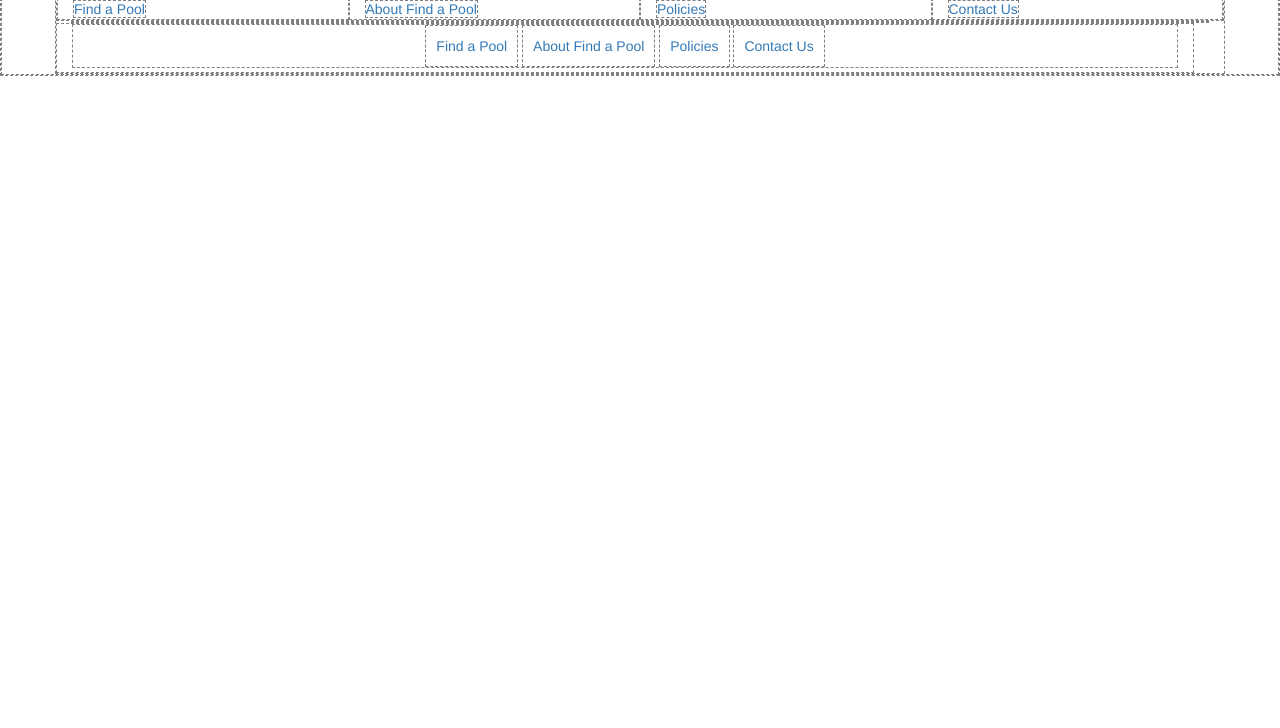
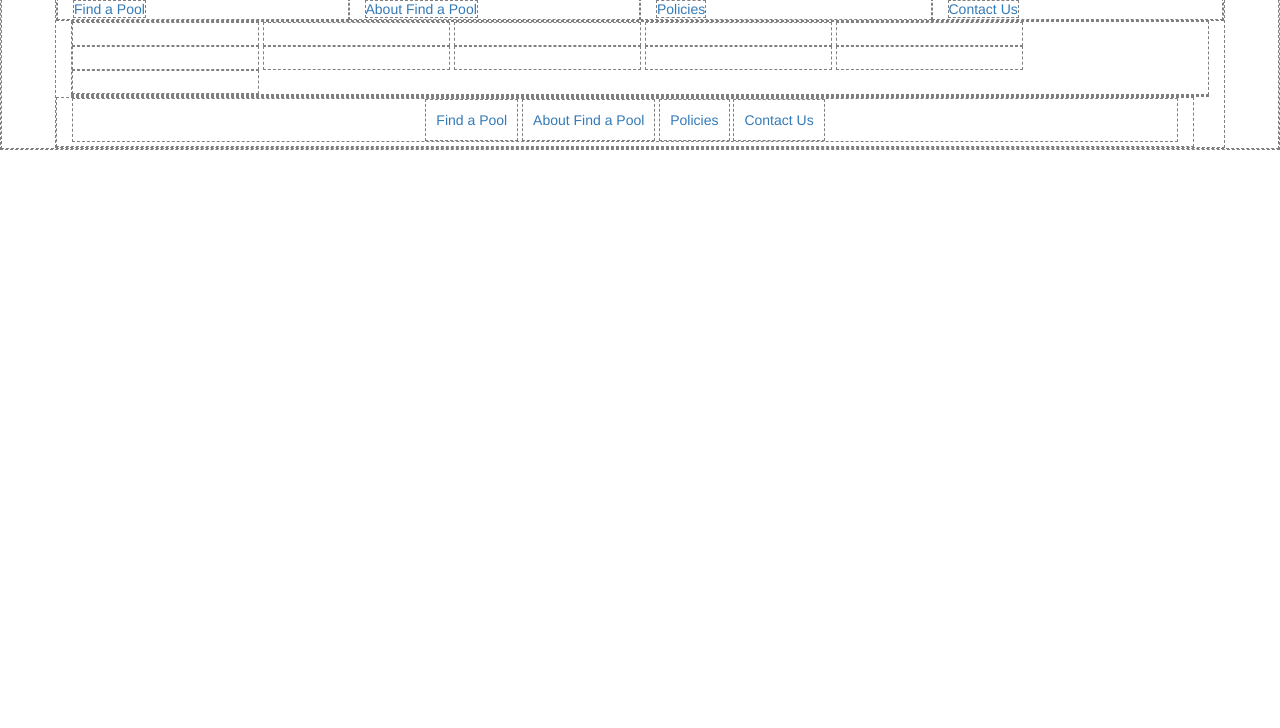
Before and after one commit to waterswv/wdi-39-project-1, a website: page views/index.html in a window 1280 px wide. Shown: the part 72-800 px from the top of the page. Drawn offline with nearby package versions, Linux system fonts and the light colour scheme; files that its build step writes are made by us from their sources; no server answers; files whose address does not match are found by name.

Commit message:
leaving styles for now, cleaned up bootstrap classes

```diff
--- a/public/scripts/renderPool.js
+++ b/public/scripts/renderPool.js
@@ -8,7 +8,7 @@ function renderPool(pool){
           <div class="pool row">
 
             <!--Pool Info Column Begin-->
-            <div class="col-xs-12 col-sm-6 col-md-4">
+            <div class="col-sm-6 col-md-4">
 
               <h2>${pool.name}</h2>
 
@@ -51,7 +51,7 @@ function renderPool(pool){
             <!--Pool Info Column End-->
 
             <!-- Pool Info Column Begin-->
-            <div class="col-xs-12 col-sm-6 col-md-4">
+            <div class="col-sm-6 col-md-4">
 
               <section class="contact">
                 <p>${pool.address}</p>
--- a/views/index.html
+++ b/views/index.html
@@ -49,6 +49,20 @@
         </div>
       </nav>
 
+      <form class="" action="index.html" method="post">
+        <input type="text" name="name" value="">
+        <input type="text" name="address" value="">
+        <input type="text" name="phoneNumber" value="">
+        <input type="text" name="contactEmail" value="">
+        <input type="text" name="monday" value="">
+        <input type="text" name="tuesday" value="">
+        <input type="text" name="wednesday" value="">
+        <input type="text" name="thursday" value="">
+        <input type="text" name="friday" value="">
+        <input type="text" name="saturday" value="">
+        <input type="text" name="sunday" value="">
+      </form>
+
       <div class="main">
         <!-- Rendering HTML for each Pool here -->
       </div>
```
